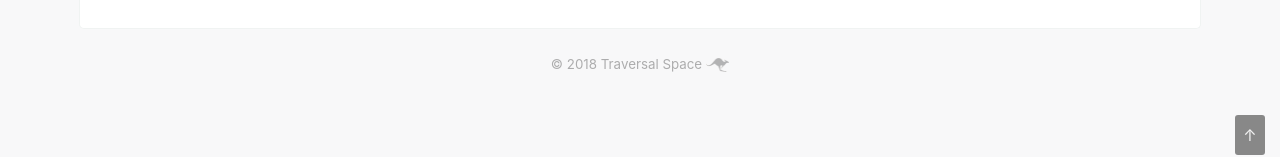
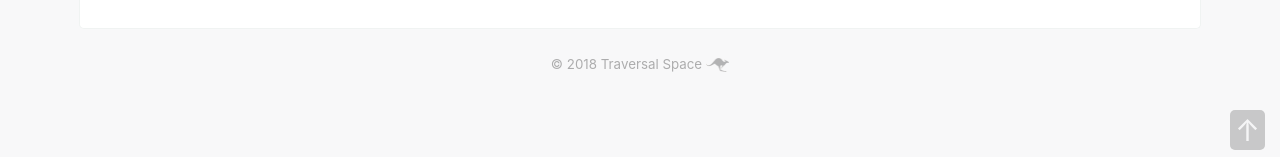
Before and after one commit to Legosteen11/traversals.github.io, a Jekyll site: the page built from index.md, in a window 1280 px wide. Shown: the part 740-897 px from the top of the page. Built offline with Jekyll 4.4.1, drawn with Linux system fonts in a browser that asks for light colours; nearby versions of some CDN libraries; some web fonts are replaced.

```diff
--- a/_includes/head.html
+++ b/_includes/head.html
@@ -50,6 +50,11 @@
         var email = [String.fromCharCode(104, 101, 108, 108, 111), 'traversal', 'space'];
         var email = email[0] + '@' + email[1] + '.' + email[2];
         $('a.traversal-email').attr('href', 'mailto:' + email).text(email);
+
+        $('#back-to-top').click(function(){
+            $('html,body').animate({ scrollTop: 0 });
+            return false;
+        });
     });
 
 	function getQueryParam(name) {
--- a/_layouts/default.html
+++ b/_layouts/default.html
@@ -5,7 +5,7 @@
 </head>
 <body>
 
-<a href="#" id="back-to-top">↑</a>
+<a href="javascript:void(0);" id="back-to-top">↑</a>
 
 {% include header.html %}
 
--- a/css/main.css
+++ b/css/main.css
@@ -36,24 +36,25 @@ a.action:hover {
 }
 
 a#back-to-top {
-	width: 30px;
+	width: 35px;
 	height: 40px;
 	line-height: 40px;
 	display: block;
     position: fixed;
 	text-align: center;
-    bottom: 5px;
+    bottom: 10px;
     right: 15px;
     z-index: 99;
     color: #eee;
     background-color: #595959;
-    border-radius: 3px;
-	opacity: .7;
-	text-decoration: none;
+    border-radius: 5px;
+	opacity: .3;
+    text-decoration: none;
+    font-size: 30px;
 }
 
 a#back-to-top:hover {
-	opacity: .9;
+	opacity: .5;
 	text-decoration: none;
 }
 
```
